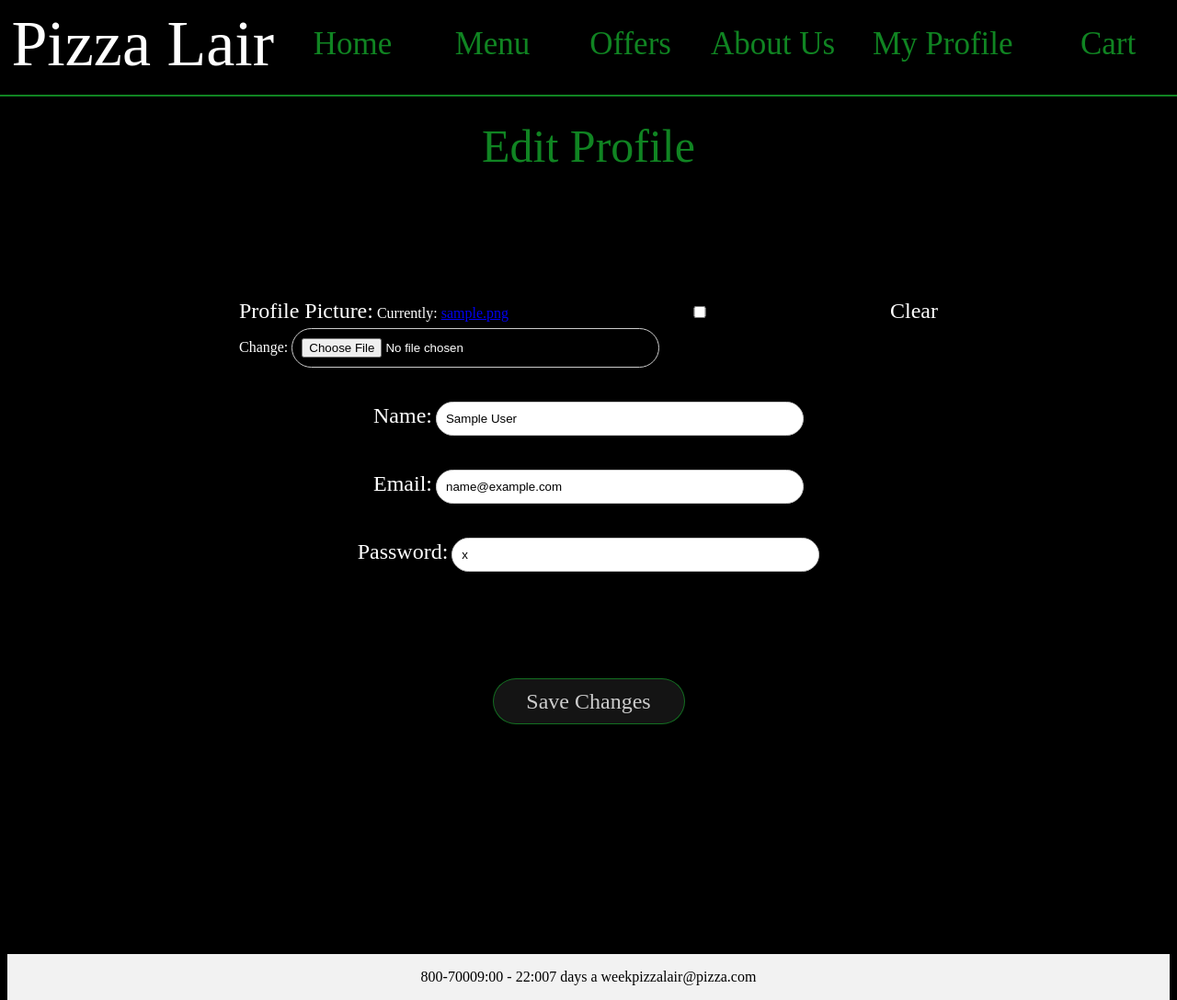
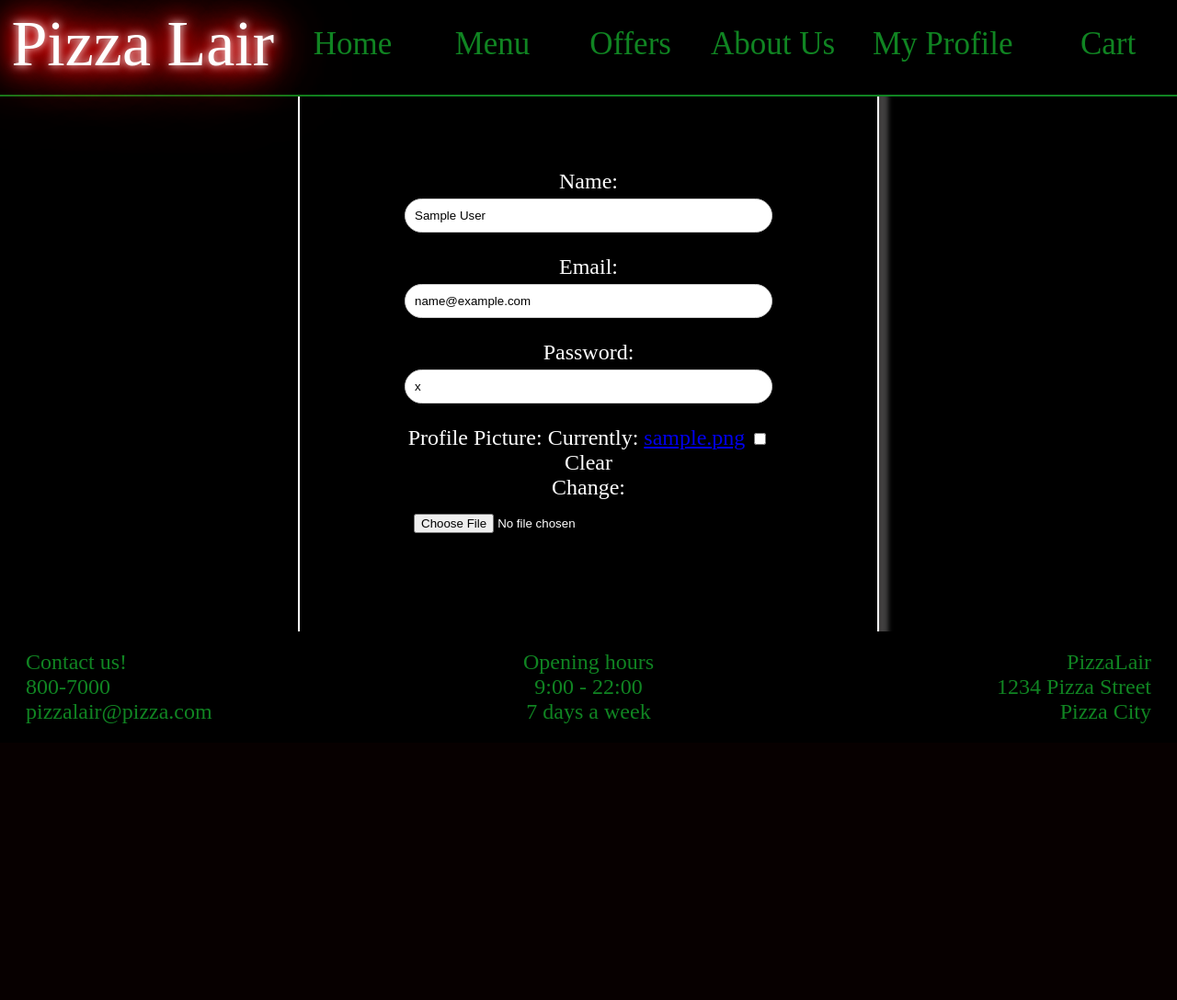
Before and after one commit to marteinnlundi/Verklegt-Correct_YES_VERY_GOOD, a Django app: page /users/edit in a window 1280 px wide. Shown: the whole page at 92% size. After the commit the page ends 787 px from the top, so only its background shows below. Run offline with Django 4.2, Linux system fonts and the light colour scheme; a user stored in the database is signed in; tables that the repository leaves empty hold one stand-in row (values such as "Sample post").

Commit message:
css stuff

```diff
--- a/Static/CSS/about-us.css
+++ b/Static/CSS/about-us.css
@@ -1,11 +1,11 @@
 
 .title {
     color: rgba(23, 189, 49, 0.699999988079071);
-    font-size: 100px;
+    font-size: 50px;
     font-family: Ink Free;
     font-weight: 400;
     text-align: center;
-    padding: 40px;
+    padding: 80px;
 }
 
 .about-us {
@@ -22,8 +22,8 @@
     font-family: Ink Free;
     font-weight: 400;
     line-height: 2;
+}
 
-}
 .pizza-pic {
     width: 400px;
     height: 400px;
--- a/Static/CSS/base-main.css
+++ b/Static/CSS/base-main.css
@@ -18,6 +18,7 @@ body {
   padding-top: 80px;
   padding-bottom: 150px;
 }
+
 
 .fixed-header {
   position: fixed;
@@ -43,7 +44,7 @@ body {
   min-width: 150px; /* adjust as needed */
 }
 
-.fixed-footer {
+/* .fixed-footer {
   position: absolute;
   bottom: 0;
   width: 100%;
@@ -52,6 +53,42 @@ body {
   display: flex;
   justify-content: center;
   align-items: center;
+} */
+
+.fixed-footer {
+  position:absolute;
+  bottom:0;
+  width: 100%;
+  display: grid;
+  grid-template-columns: 1fr 1fr 1fr;
+  background-color: black;
+  color: rgba(23, 189, 49, 0.699999988079071);
+  padding: 20px;
+  font-size: 24px;
+  font-family: ink free;
+  transition: transform 0.5s;
+}
+
+.fixed-footer:hover {
+  text-shadow: 0 0 10px rgba(255, 255, 255, 1),
+  0 0 20px rgba(255, 0, 0, 1),
+  0 0 30px rgba(255, 0, 0, 1),
+  0 0 40px rgba(255, 0, 0, 1),
+  0 0 70px rgba(255, 0, 0, 1),
+  0 0 80px rgba(255, 0, 0, 1),
+  0 0 100px rgba(255, 0, 0, 1);
+}
+
+.contact {
+  text-align: left;
+}
+
+.openinghrs {
+  text-align: center;
+}
+
+.address {
+  text-align: right;
 }
 
 .pizza-lairtext {
@@ -60,6 +97,14 @@ body {
   font-family: Ink Free;
   font-weight: 400;
   white-space: nowrap;
+  text-shadow: 0 0 10px rgba(255, 255, 255, 1),
+  0 0 20px rgba(255, 0, 0, 1),
+  0 0 30px rgba(255, 0, 0, 1),
+  0 0 40px rgba(255, 0, 0, 1),
+  0 0 70px rgba(255, 0, 0, 1),
+  0 0 80px rgba(255, 0, 0, 1),
+  0 0 100px rgba(255, 0, 0, 1);
+
 }
 
 .bannerText {
@@ -70,8 +115,15 @@ body {
   white-space: nowrap;
   text-decoration: none;
   text-shadow: 10px 10px 5px 0px rgba(87, 85, 85, 0.75);
+
 }
 
+
+.bannerText:hover {
+    text-transform: uppercase;
+    text-shadow: 1px 1px 2px #d8ded9;
+    transform: perspective(100px) rotateX(20deg);
+  }
 
 
 .dropdown .dropbtn {
@@ -81,6 +133,7 @@ body {
   font-family: Ink Free;
   padding: 16px;
   cursor: pointer;
+
 }
 
 
@@ -90,10 +143,11 @@ body {
   z-index: 1;
   border: solid;
   border-color: green;
+  width: 250px;
 }
 
 .dropdown .dropdown-content a {
-  color: green;
+  color: white;
   font-family: Ink Free;
   background-color: #000000;
   padding: 12px 16px;
@@ -104,12 +158,11 @@ body {
 
 .dropdown .dropdown-content a:hover {
   background-color: rgba(23, 189, 49, 0.699999988079071);
-  color: black;
+  color: white;
 
 
 }
 
-/* Show the dropdown menu on hover */
 .dropdown:hover .dropdown-content {
   display: block;
 }
--- a/Static/CSS/edit-profile.css
+++ b/Static/CSS/edit-profile.css
@@ -2,22 +2,34 @@ html {
     background-color: black;
 }
 
-p {
-    color: white;
-}
 
 form {
-    padding-top: 80px;
-    padding-bottom: 150px;
-    display: flex;
-    flex-direction: column;
-    align-items: center;
+    text-align: center;
+    padding: 100px;
+    border: 2px solid white;
+    width: 50%;
+    height: 700px;
+    position: absolute;
+    top: 50%;
+    left: 50%;
+    transform: translate(-50%, -50%);
+    box-shadow: 10px 10px 5px 0px rgba(87, 85, 85, 0.75);
 }
 
 
 h2 {
     color: rgba(23, 189, 49, 0.699999988079071);
     font-size: 50px;
+    font-family: Ink Free;
+    font-weight: 400;
+    text-align: center;
+    padding: 20px;
+}
+
+
+p {
+    color: white;
+    font-size: 24px;
     font-family: Ink Free;
     font-weight: 400;
     text-align: center;
@@ -31,6 +43,8 @@ label {
     font-family: ink free;
 }
 
+
+
 input,select {
     width: 400px;
     padding: 10px;
@@ -40,6 +54,14 @@ input,select {
     box-sizing: border-box;
     transition: background-color 0.3s ease;
 
+}
+
+#id_profile_picture {
+    border: none;
+}
+
+#profile_picture-clear_id {
+    width: auto;
 }
 
 .form-btn {
@@ -63,6 +85,6 @@ input,select {
     border-color: rgba(23, 189, 49, 0.699999988079071);
     border-width: 1px;
     background-color: rgba(23, 189, 49, 0.75);
-    color: green;
+    color: white;
     cursor: pointer;
 }
--- a/Static/CSS/home.css
+++ b/Static/CSS/home.css
@@ -1,3 +1,4 @@
+
 .home-screen-img {
   position: relative;
   display: flex;
@@ -5,6 +6,7 @@
   align-items: center;
   height: 100%;
   width: 100%;
+
 }
 
 .best-offer-container {
--- a/Static/CSS/login.css
+++ b/Static/CSS/login.css
@@ -25,8 +25,9 @@ body {
     background-size: 50%;
     background-repeat: no-repeat;
     box-shadow: 10px 10px 5px 0px rgba(87, 85, 85, 0.75);
+}
 
-}
+
 
 .login-input-wrapper {
     display: flex;
--- a/Static/CSS/signin.css
+++ b/Static/CSS/signin.css
@@ -18,14 +18,13 @@ body {
 }
 
 
-
 form {
     display: flex;
     flex-direction: column;
     align-items: center;
     border: solid;
     padding:40px;
-     box-shadow: 10px 10px 5px 0px rgba(87, 85, 85, 0.75);
+    box-shadow: 10px 10px 5px 0px rgba(87, 85, 85, 0.75);
 
 }
 
--- a/templates/footer.html
+++ b/templates/footer.html
@@ -1,6 +1,21 @@
 <div class="fixed-footer">
-  <span> 800-7000 </span>
-  <span class="hours"> 9:00 - 22:00 </span>
-  <span> 7 days a week </span>
-  <span class="email"> pizzalair@pizza.com </span>
+
+  <div class="contact">
+    <span> Contact us! </span><br>
+    <span> 800-7000 </span><br>
+    <span> pizzalair@pizza.com </span>
+  </div>
+
+  <div class="openinghrs">
+    <span> Opening hours </span> <br>
+    <span class="hours"> 9:00 - 22:00 </span> <br>
+    <span> 7 days a week </span>
+  </div>
+
+  <div class="address">
+    <span> PizzaLair </span> <br>
+    <span> 1234 Pizza Street </span> <br>
+    <span> Pizza City </span>
+  </div>
+
 </div>
--- a/templates/users/edit_profile.html
+++ b/templates/users/edit_profile.html
@@ -4,7 +4,6 @@
 
 <link rel="stylesheet" type="text/css" href="{% static 'css/edit-profile.css' %}" />
 
-<h2>Edit Profile</h2>
 
 <form method="POST" enctype="multipart/form-data">
   {% csrf_token %}
--- a/users/form/profile_form.py
+++ b/users/form/profile_form.py
@@ -19,7 +19,7 @@ class UserProfileForm(forms.ModelForm):
 class UserEditForm(forms.ModelForm):
     class Meta:
         model = User
-        fields = ['profile_picture', 'name', 'email', 'password']
+        fields = ['name', 'email', 'password','profile_picture']
 
     profile_picture = forms.ImageField(required=False, label='Profile Picture')
     name = forms.CharField(required=True, label='Name')
```
Also changed, not shown: Static/CSS/profiles.css (+29 -3 lines).
